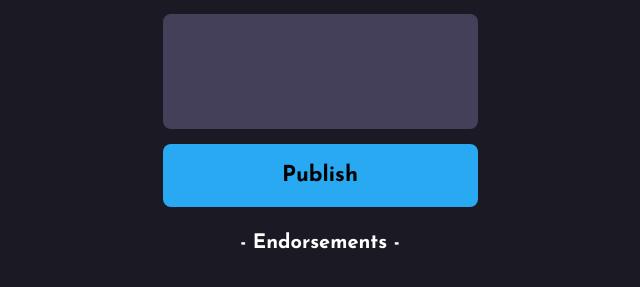
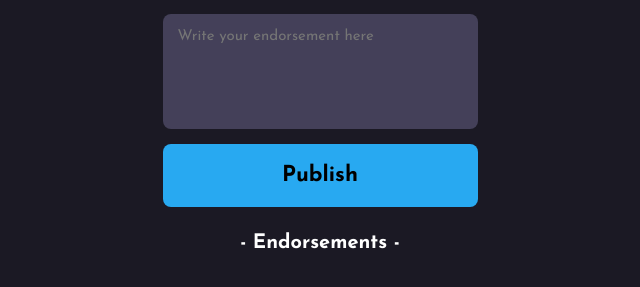
Before and after one commit to adetyay/we-are-the-champions, a plain HTML site: page index.html in a window 1280 px wide. Shown: the part 165-452 px from the top of the page, without its empty margins (320-960 px from the left). Drawn offline with Linux system fonts and the light colour scheme.

Commit message:
add placeholder in text area

```diff
--- a/index.html
+++ b/index.html
@@ -14,7 +14,7 @@
         <div class="main">
             <img src="assets/freddie.png">
             <h1>We are the Champions</h1>
-            <textarea name="text" id="text"></textarea>
+            <textarea name="text" id="text" placeholder="Write your endorsement here"></textarea>
             <button>Publish</button>
         </div>
         <div class="endorsements">
```
